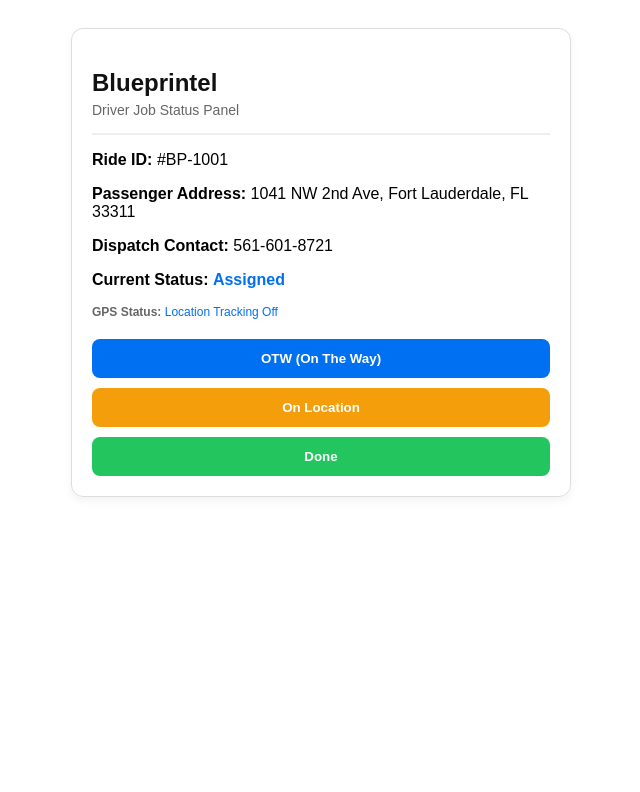
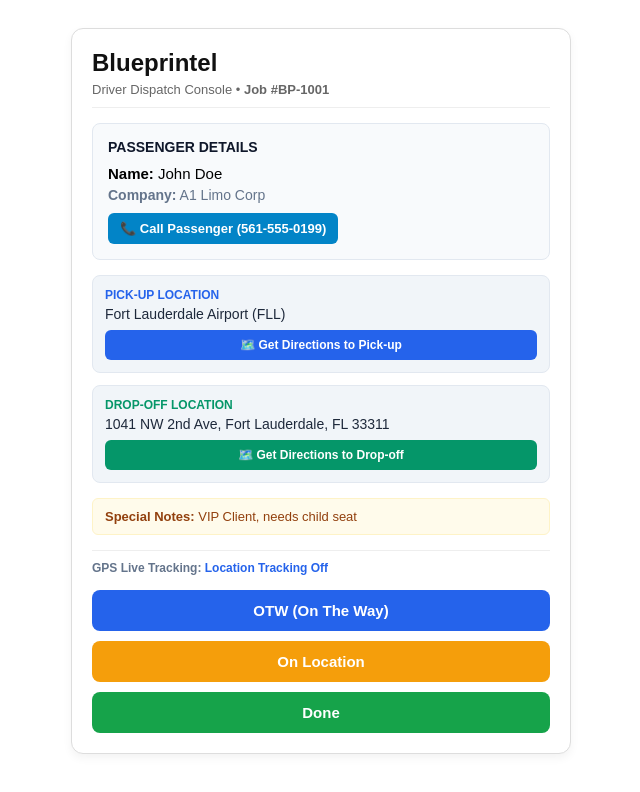
Before and after one commit to secgelbora-coder/limo-dispatch-system, a Next.js app in the folder frontend/: page /driver in a window 1280 px wide. Shown: the top 792 px of the page, without its empty margins (319-959 px from the left). Built offline with nearby package versions, Linux system fonts and the light colour scheme.

Commit message:
Update driver.js

```diff
--- a/frontend/pages/driver.js
+++ b/frontend/pages/driver.js
@@ -7,14 +7,25 @@
   phone: "561-601-8721"
 };
 
-const FIREBASE_DB_URL = "https://blueprintle-default-rtdb.firebaseio.com"; // Realtime DB URL
+const FIREBASE_DB_URL = "https://blueprintle-default-rtdb.firebaseio.com";
 
 export default function DriverPage() {
   const [rideStatus, setRideStatus] = useState('Assigned');
   const [rideId, setRideId] = useState('BP-1001');
   const [locationStatus, setLocationStatus] = useState('Location Tracking Off');
 
-  // URL'den Ride ID çekme
+  // Örnek Müşteri ve İş Bilgileri (İleride Veritabanından Dinamik Gelecek)
+  const [rideDetails, setRideDetails] = useState({
+    customerName: "John Doe",
+    affiliateCompany: "A1 Limo Corp",
+    customerPhone: "561-555-0199",
+    pickupAddress: "Fort Lauderdale Airport (FLL)",
+    dropoffAddress: "1041 NW 2nd Ave, Fort Lauderdale, FL 33311",
+    serviceType: "Transfer",
+    notes: "VIP Client, needs child seat"
+  });
+
+  // URL'den Ride ID Çekme
   useEffect(() => {
     if (typeof window !== 'undefined') {
       const params = new URLSearchParams(window.location.search);
@@ -36,7 +47,6 @@
             (position) => {
               const { latitude, longitude } = position.coords;
 
-              // Firebase Realtime DB'ye konum yazma
               fetch(`${FIREBASE_DB_URL}/active_locations/${rideId}.json`, {
                 method: 'PUT',
                 body: JSON.stringify({
@@ -56,8 +66,8 @@
         }
       };
 
-      sendLocation(); // İlk konumu anında gönder
-      intervalId = setInterval(sendLocation, 15000); // Her 15 saniyede bir güncelle
+      sendLocation();
+      intervalId = setInterval(sendLocation, 15000);
     } else {
       setLocationStatus(rideStatus === 'Done' ? 'Ride Completed - Tracking Stopped' : 'Location Tracking Off');
     }
@@ -67,45 +77,109 @@
     };
   }, [rideStatus, rideId]);
 
+  // Cihazın Kendi Haritasında Navigasyon / Yol Tarifi Açma
+  const openDirections = (address) => {
+    if (!address) return;
+    const encodedAddress = encodeURIComponent(address);
+    // Google Maps Universal Link (Hem iOS hem Android cihazlarda haritayı açar)
+    const mapsUrl = `https://www.google.com/maps/dir/?api=1&destination=${encodedAddress}`;
+    window.open(mapsUrl, '_blank');
+  };
+
   return (
     <div style={{ padding: '20px', maxWidth: '500px', margin: '0 auto', fontFamily: 'Arial, sans-serif' }}>
-      <div style={{ border: '1px solid #ddd', borderRadius: '12px', padding: '20px', boxShadow: '0 4px 10px rgba(0,0,0,0.05)' }}>
-        <h2 style={{ color: '#111', marginBottom: '5px' }}>{COMPANY_DETAILS.companyName}</h2>
-        <p style={{ color: '#666', fontSize: '14px', marginTop: '0' }}>Driver Job Status Panel</p>
-        <hr style={{ border: '0.5px solid #eee', margin: '15px 0' }} />
+      <div style={{ border: '1px solid #ddd', borderRadius: '12px', padding: '20px', boxShadow: '0 4px 10px rgba(0,0,0,0.05)', backgroundColor: '#fff' }}>
 
-        <div style={{ marginBottom: '15px' }}>
-          <p><strong>Ride ID:</strong> #{rideId}</p>
-          <p><strong>Passenger Address:</strong> {COMPANY_DETAILS.address}</p>
-          <p><strong>Dispatch Contact:</strong> {COMPANY_DETAILS.phone}</p>
-          <p><strong>Current Status:</strong> <span style={{ color: '#0070f3', fontWeight: 'bold' }}>{rideStatus}</span></p>
-          <p style={{ fontSize: '12px', color: '#666', marginTop: '8px' }}>
-            <strong>GPS Status:</strong> <span style={{ color: rideStatus === 'Done' ? '#22c55e' : '#0070f3' }}>{locationStatus}</span>
+        {/* ÜST BAŞLIK */}
+        <div style={{ borderBottom: '1px solid #eee', paddingBottom: '10px', marginBottom: '15px' }}>
+          <h2 style={{ color: '#111', margin: '0 0 5px 0' }}>{COMPANY_DETAILS.companyName}</h2>
+          <p style={{ color: '#666', fontSize: '13px', margin: 0 }}>Driver Dispatch Console • <strong>Job #{rideId}</strong></p>
+        </div>
+
+        {/* MÜŞTERİ BİLGİLERİ */}
+        <div style={{ backgroundColor: '#f8fafc', padding: '15px', borderRadius: '8px', border: '1px solid #e2e8f0', marginBottom: '15px' }}>
+          <h4 style={{ margin: '0 0 10px 0', color: '#0f172a', fontSize: '14px', textTransform: 'uppercase' }}>Passenger Details</h4>
+
+          <p style={{ margin: '5px 0', fontSize: '15px' }}><strong>Name:</strong> {rideDetails.customerName}</p>
+          <p style={{ margin: '5px 0', fontSize: '14px', color: '#64748b' }}><strong>Company:</strong> {rideDetails.affiliateCompany}</p>
+
+          {/* Müşteriyi Arama Butonu */}
+          <div style={{ marginTop: '10px' }}>
+            <a
+              href={`tel:${rideDetails.customerPhone}`}
+              style={{ display: 'inline-flex', alignItems: 'center', gap: '5px', backgroundColor: '#0284c7', color: '#fff', padding: '8px 12px', borderRadius: '6px', textDecoration: 'none', fontWeight: 'bold', fontSize: '13px' }}
+            >
+              📞 Call Passenger ({rideDetails.customerPhone})
+            </a>
+          </div>
+        </div>
+
+        {/* LOKASYONLAR VE YOL TARİFİ BUTONLARI */}
+        <div style={{ display: 'flex', flexDirection: 'column', gap: '12px', marginBottom: '15px' }}>
+
+          {/* PICK-UP ADDRESS */}
+          <div style={{ border: '1px solid #e2e8f0', padding: '12px', borderRadius: '8px', backgroundColor: '#f1f5f9' }}>
+            <div style={{ fontSize: '12px', fontWeight: 'bold', color: '#2563eb', marginBottom: '4px' }}>PICK-UP LOCATION</div>
+            <div style={{ fontSize: '14px', color: '#1e293b', marginBottom: '8px' }}>{rideDetails.pickupAddress}</div>
+            <button
+              onClick={() => openDirections(rideDetails.pickupAddress)}
+              style={{ padding: '8px 12px', backgroundColor: '#2563eb', color: '#fff', border: 'none', borderRadius: '6px', cursor: 'pointer', fontWeight: 'bold', fontSize: '12px', width: '100%' }}
+            >
+              🗺️ Get Directions to Pick-up
+            </button>
+          </div>
+
+          {/* DROP-OFF ADDRESS */}
+          <div style={{ border: '1px solid #e2e8f0', padding: '12px', borderRadius: '8px', backgroundColor: '#f1f5f9' }}>
+            <div style={{ fontSize: '12px', fontWeight: 'bold', color: '#059669', marginBottom: '4px' }}>DROP-OFF LOCATION</div>
+            <div style={{ fontSize: '14px', color: '#1e293b', marginBottom: '8px' }}>{rideDetails.dropoffAddress}</div>
+            <button
+              onClick={() => openDirections(rideDetails.dropoffAddress)}
+              style={{ padding: '8px 12px', backgroundColor: '#059669', color: '#fff', border: 'none', borderRadius: '6px', cursor: 'pointer', fontWeight: 'bold', fontSize: '12px', width: '100%' }}
+            >
+              🗺️ Get Directions to Drop-off
+            </button>
+          </div>
+        </div>
+
+        {/* ÖZEL NOTLAR */}
+        {rideDetails.notes && (
+          <div style={{ backgroundColor: '#fffbeb', border: '1px solid #fef3c7', padding: '10px 12px', borderRadius: '6px', marginBottom: '15px', fontSize: '13px', color: '#92400e' }}>
+            <strong>Special Notes:</strong> {rideDetails.notes}
+          </div>
+        )}
+
+        {/* GPS DURUMU */}
+        <div style={{ borderTop: '1px solid #eee', paddingTop: '10px', marginBottom: '15px' }}>
+          <p style={{ fontSize: '12px', color: '#64748b', margin: 0 }}>
+            <strong>GPS Live Tracking:</strong> <span style={{ color: rideStatus === 'Done' ? '#16a34a' : '#2563eb', fontWeight: 'bold' }}>{locationStatus}</span>
           </p>
         </div>
 
-        <div style={{ display: 'flex', flexDirection: 'column', gap: '10px', marginTop: '20px' }}>
+        {/* DURUM GÜNCELLEME BUTONLARI */}
+        <div style={{ display: 'flex', flexDirection: 'column', gap: '10px' }}>
           <button
             onClick={() => setRideStatus('OTW')}
-            style={{ padding: '12px', backgroundColor: rideStatus === 'OTW' ? '#0051a8' : '#0070f3', color: '#fff', border: 'none', borderRadius: '8px', fontWeight: 'bold', cursor: 'pointer' }}
+            style={{ padding: '12px', backgroundColor: rideStatus === 'OTW' ? '#1d4ed8' : '#2563eb', color: '#fff', border: 'none', borderRadius: '8px', fontWeight: 'bold', cursor: 'pointer', fontSize: '15px' }}
           >
             OTW (On The Way)
           </button>
 
           <button
             onClick={() => setRideStatus('On Location')}
-            style={{ padding: '12px', backgroundColor: rideStatus === 'On Location' ? '#d97706' : '#f59e0b', color: '#fff', border: 'none', borderRadius: '8px', fontWeight: 'bold', cursor: 'pointer' }}
+            style={{ padding: '12px', backgroundColor: rideStatus === 'On Location' ? '#d97706' : '#f59e0b', color: '#fff', border: 'none', borderRadius: '8px', fontWeight: 'bold', cursor: 'pointer', fontSize: '15px' }}
           >
             On Location
           </button>
 
           <button
             onClick={() => setRideStatus('Done')}
-            style={{ padding: '12px', backgroundColor: rideStatus === 'Done' ? '#15803d' : '#22c55e', color: '#fff', border: 'none', borderRadius: '8px', fontWeight: 'bold', cursor: 'pointer' }}
+            style={{ padding: '12px', backgroundColor: rideStatus === 'Done' ? '#15803d' : '#16a34a', color: '#fff', border: 'none', borderRadius: '8px', fontWeight: 'bold', cursor: 'pointer', fontSize: '15px' }}
           >
             Done
           </button>
         </div>
+
       </div>
     </div>
   );
```
